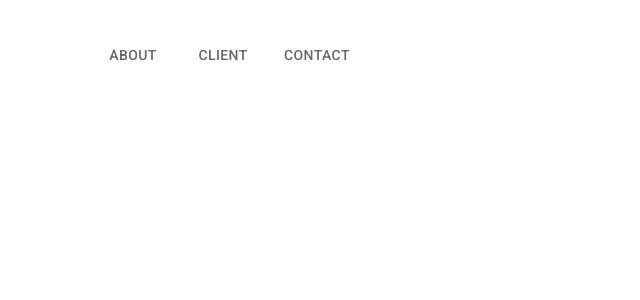
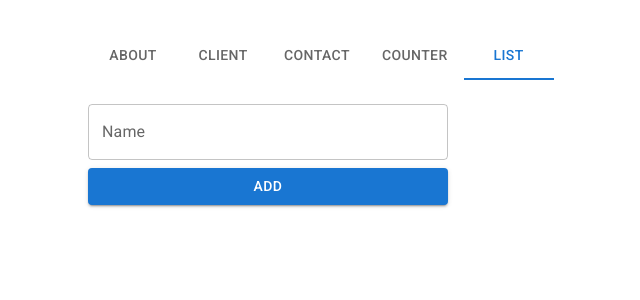
Before and after one commit to tenzinwoz/react-intro-desn3037, a React (Create React App) app: page /list in a window 1280 px wide. Shown: the top 300 px of the page, without its empty margins (276-916 px from the left). Built offline with nearby package versions, Linux system fonts and the light colour scheme.

Commit message:
added list reducer and component

```diff
--- a/package.json
+++ b/package.json
@@ -15,7 +15,6 @@
     "react": "^18.2.0",
     "react-dom": "^18.2.0",
     "react-redux": "^8.0.5",
-    "react-router": "^6.8.1",
     "react-router-dom": "^6.8.1",
     "react-scripts": "5.0.1",
     "web-vitals": "^2.1.4"
--- a/src/App.js
+++ b/src/App.js
@@ -9,6 +9,8 @@ import "@fontsource/roboto/400.css";
 import "@fontsource/roboto/500.css";
 import "@fontsource/roboto/700.css";
 import { Box, Container } from "@mui/system";
+import Counter from "./components/Counter";
+import List from "./components/List";
 
 function App() {
   return (
@@ -23,6 +25,8 @@ function App() {
             <Route exact path="/about" element={<About />} />
             <Route exact path="/client" element={<Client />} />
             <Route exact path="/contact" element={<Contact />} />
+            <Route exact path="/counter" element={<Counter />} />
+            <Route exact path="/list" element={<List />} />
           </Routes>
         </Router>
       </Container>
--- /dev/null
+++ b/src/components/Counter.jsx
@@ -0,0 +1,28 @@
+import React from "react";
+import { useSelector, useDispatch } from "react-redux";
+import { decrement, increment } from "../redux/counter";
+
+export default function Counter() {
+  const count = useSelector((state) => state.counterReducer.value);
+  const dispatch = useDispatch();
+
+  return (
+    <div>
+      <div>
+        <button
+          aria-label="Increment value"
+          onClick={() => dispatch(increment())}
+        >
+          Increment
+        </button>
+        <span>{count}</span>
+        <button
+          aria-label="Decrement value"
+          onClick={() => dispatch(decrement())}
+        >
+          Decrement
+        </button>
+      </div>
+    </div>
+  );
+}
--- /dev/null
+++ b/src/components/List.jsx
@@ -0,0 +1,64 @@
+import * as React from "react";
+import Box from "@mui/material/Box";
+import List from "@mui/material/List";
+import ListItem from "@mui/material/ListItem";
+import ListItemButton from "@mui/material/ListItemButton";
+import ListItemText from "@mui/material/ListItemText";
+import { Button, TextField } from "@mui/material";
+import { useDispatch, useSelector } from "react-redux";
+import { define, addItem, removeItem } from "../redux/list";
+
+import IconButton from "@mui/material/IconButton";
+import DeleteIcon from "@mui/icons-material/Delete";
+
+export default function BasicList() {
+  const dispatch = useDispatch();
+  const { field, items } = useSelector((state) => state.listReducer);
+  const remove = (index) => {
+    dispatch(removeItem(index));
+  };
+
+  const add = () => {
+    dispatch(addItem(field));
+  };
+
+  const handleChange = (e) => {
+    dispatch(define(e.target.value));
+  };
+  return (
+    <Box sx={{ width: "100%", maxWidth: 360, bgcolor: "background.paper" }}>
+      <TextField
+        fullWidth
+        label="Name"
+        variant="outlined"
+        value={field}
+        onChange={(e) => handleChange(e)}
+      />
+      <Button
+        fullWidth
+        variant="contained"
+        sx={{ marginBottom: 1, marginTop: 1 }}
+        onClick={() => add()}
+      >
+        Add
+      </Button>
+      <nav aria-label="secondary mailbox folders">
+        <List sx={{ width: "100%", bgcolor: "background.paper" }}>
+          {items.map((item, index) => (
+            <ListItem
+              key={index}
+              disableGutters
+              secondaryAction={
+                <IconButton aria-label="comment" onClick={() => remove(index)}>
+                  <DeleteIcon />
+                </IconButton>
+              }
+            >
+              <ListItemText primary={`${item}`} />
+            </ListItem>
+          ))}
+        </List>
+      </nav>
+    </Box>
+  );
+}
--- a/src/components/Menu.jsx
+++ b/src/components/Menu.jsx
@@ -13,6 +13,8 @@ export default function Menu() {
         <Tab component={Link} to="/about" label="About" value="/about" />
         <Tab component={Link} to="/client" label="Client" value="/client" />
         <Tab component={Link} to="/contact" label="Contact" value="/contact" />
+        <Tab component={Link} to="/counter" label="Counter" value="/counter" />
+        <Tab component={Link} to="/list" label="List" value="/list" />
       </Tabs>
     </div>
   );
--- a/src/index.js
+++ b/src/index.js
@@ -1,13 +1,17 @@
-import React from 'react';
-import ReactDOM from 'react-dom/client';
-import './index.css';
-import App from './App';
-import reportWebVitals from './reportWebVitals';
+import React from "react";
+import ReactDOM from "react-dom/client";
+import "./index.css";
+import App from "./App";
+import reportWebVitals from "./reportWebVitals";
+import { store } from "./redux/store";
+import { Provider } from "react-redux";
 
-const root = ReactDOM.createRoot(document.getElementById('root'));
+const root = ReactDOM.createRoot(document.getElementById("root"));
 root.render(
   <React.StrictMode>
-    <App />
+    <Provider store={store}>
+      <App />
+    </Provider>
   </React.StrictMode>
 );
 
--- /dev/null
+++ b/src/redux/counter.js
@@ -0,0 +1,26 @@
+import { createSlice } from "@reduxjs/toolkit";
+
+const initialState = {
+  value: 0,
+};
+
+export const counterSlice = createSlice({
+  name: "counter",
+  initialState,
+  reducers: {
+    increment: (state) => {
+      state.value += 1;
+    },
+    decrement: (state) => {
+      state.value -= 1;
+    },
+    incrementByAmount: (state, action) => {
+      state.value += action.payload;
+    },
+  },
+});
+
+// Action creators are generated for each case reducer function
+export const { increment, decrement, incrementByAmount } = counterSlice.actions;
+
+export default counterSlice.reducer;
--- /dev/null
+++ b/src/redux/list.js
@@ -0,0 +1,30 @@
+import { createSlice } from "@reduxjs/toolkit";
+
+const initialState = {
+  field: "",
+  items: [],
+};
+
+export const listSlice = createSlice({
+  name: "list",
+  initialState,
+  reducers: {
+    define: (state, action) => {
+      state.field = action.payload;
+    },
+    addItem: (state, action) => {
+      state.items.push(action.payload);
+      state.field = "";
+    },
+    removeItem: (state, action) => {
+      const newItems = state.items.filter(
+        (item, index) => index !== action.payload
+      );
+      state.items = newItems;
+    },
+  },
+});
+
+export const { define, addItem, removeItem } = listSlice.actions;
+
+export default listSlice.reducer;
--- /dev/null
+++ b/src/redux/store.js
@@ -0,0 +1,7 @@
+import { configureStore } from "@reduxjs/toolkit";
+import counterReducer from "./counter";
+import listReducer from "./list";
+
+export const store = configureStore({
+  reducer: { counterReducer, listReducer },
+});
```
Also changed, not shown: 1 other file (tests, documents, lock files or other folders).
